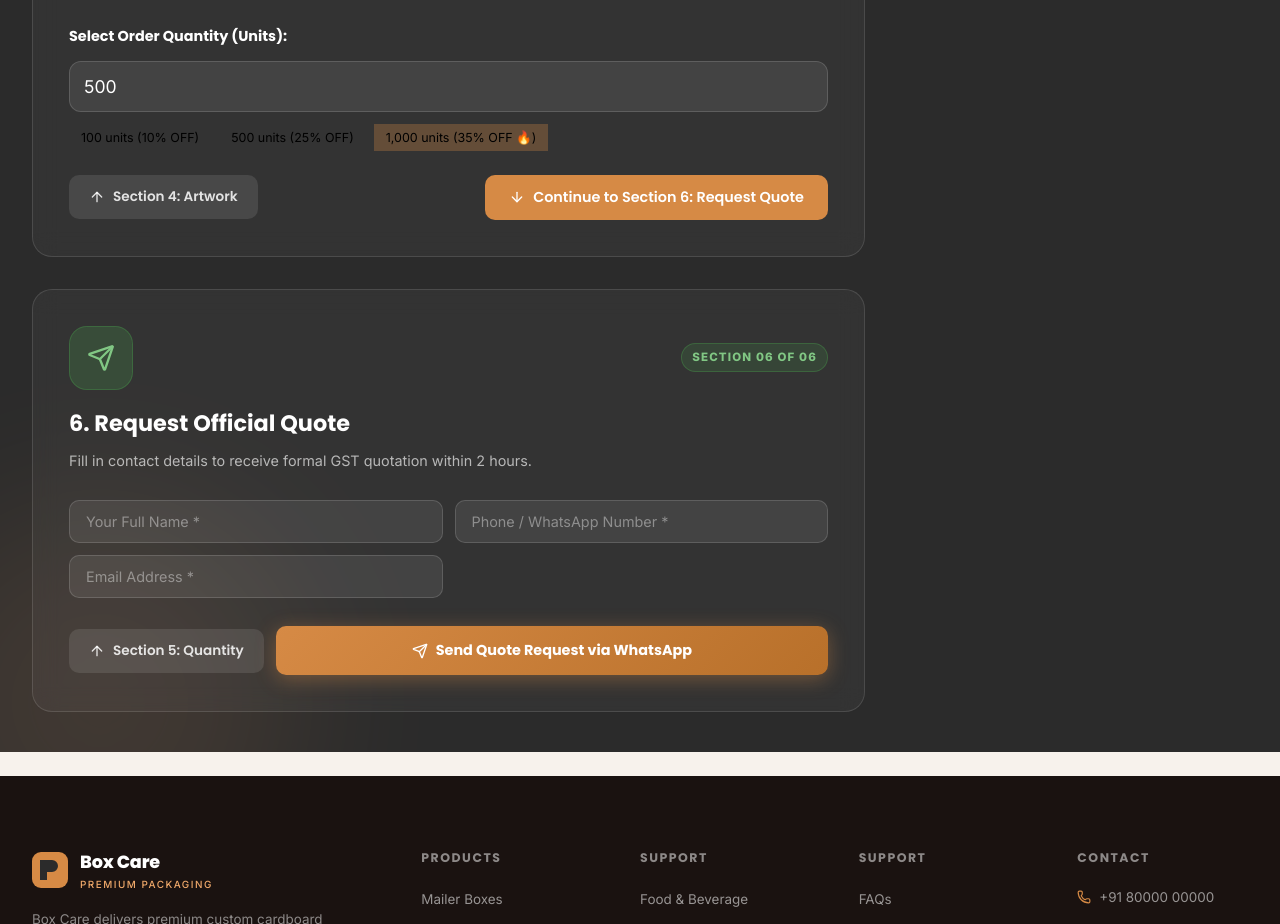
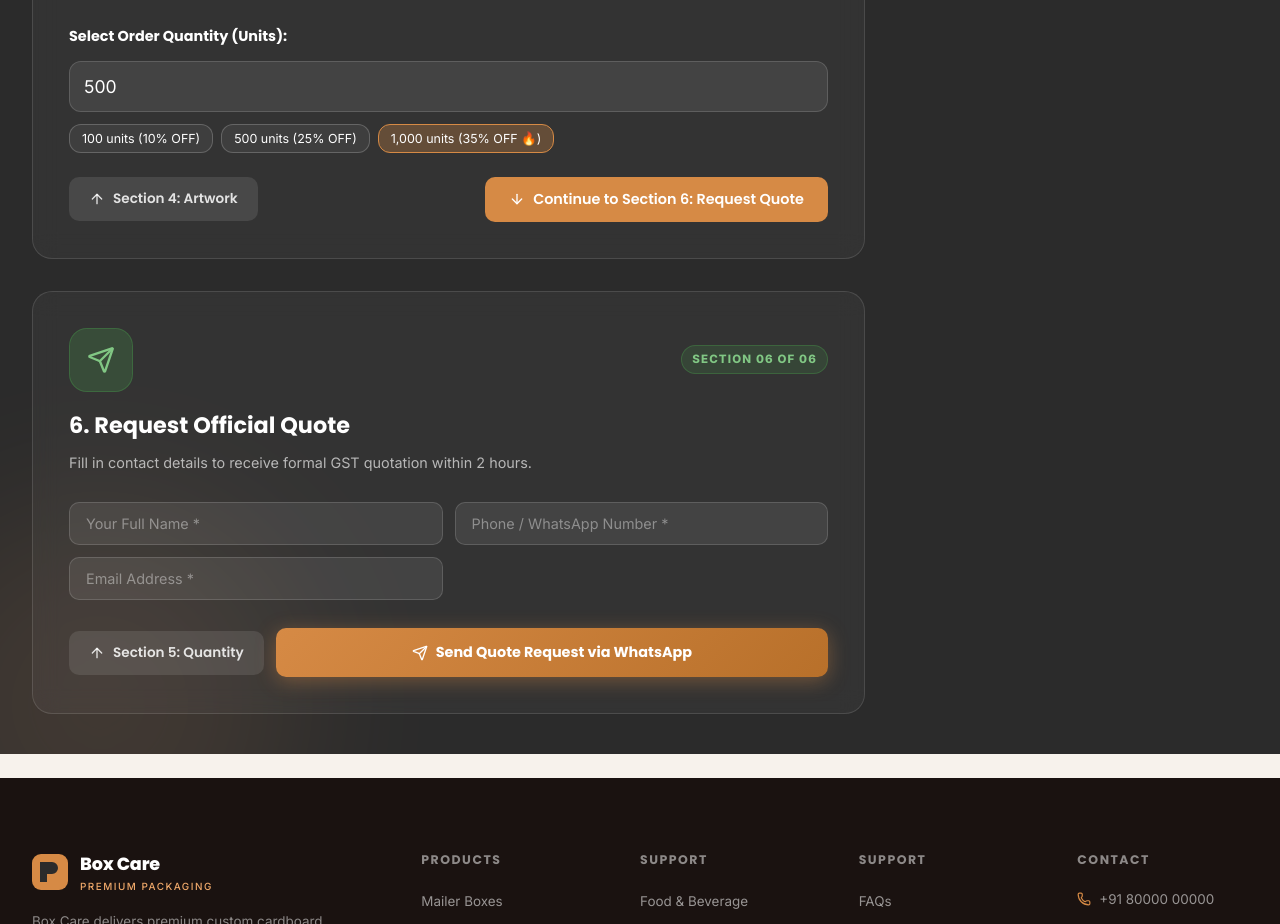
Before and after one commit to Abinav-Loki/Box-care, a website: page custom-boxes.html in a window 1280 px wide. Shown: the part 3401-4325 px from the top of the page. Drawn offline with nearby package versions, Linux system fonts and the light colour scheme.

Commit message:
Fix font color visibility for custom boxes quantity preset buttons

```diff
--- a/style.css
+++ b/style.css
@@ -3689,3 +3689,20 @@ input:checked + .slider-round:before {
     grid-template-columns: 1fr;
   }
 }
+
+/* Stepper Preset Pill Buttons */
+.btn-preset-pill {
+  font-size: 0.78rem;
+  padding: 8px 14px;
+  border-radius: 12px;
+  border: 1px solid rgba(255, 255, 255, 0.2);
+  background: rgba(255, 255, 255, 0.06);
+  color: #FFFFFF !important;
+  cursor: pointer;
+  transition: all var(--transition);
+}
+.btn-preset-pill:hover {
+  background: rgba(214, 138, 69, 0.2);
+  border-color: var(--orange);
+  color: #FFFFFF !important;
+}
```
